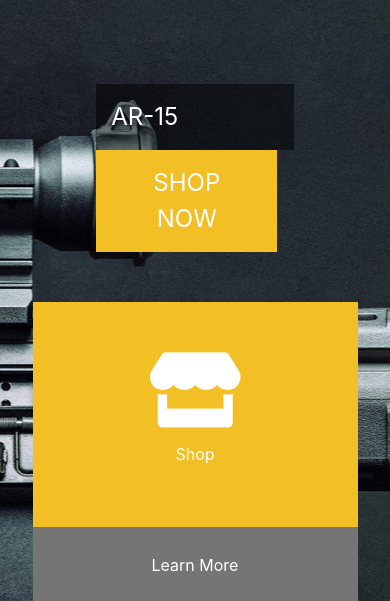
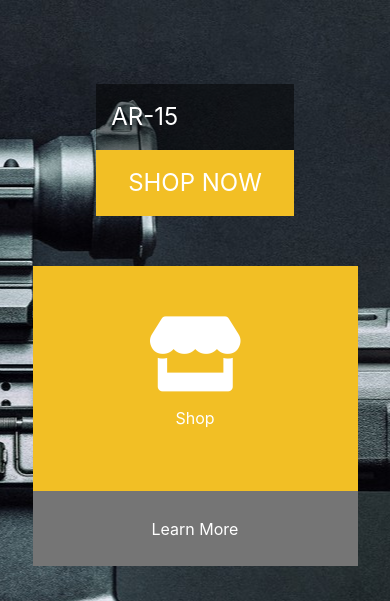
Before and after one commit to bengray/archangel-armory, a PHP site: page / in a window 390 px wide. Shown: the part 91-692 px from the top of the page. Run offline with PHP 8.4, Linux system fonts and the light colour scheme; some libraries are stand-ins or nearby versions.

Commit message:
fixes in ipad res

```diff
--- a/css/style.css
+++ b/css/style.css
@@ -141,7 +141,7 @@ body {
     display: block;
 }
 
-@media (max-width: 767px) {
+@media (max-width: 1024px) {
     .index-cta .button {
         font-size: 24px;
     }
--- a/index.php
+++ b/index.php
@@ -12,10 +12,10 @@
     <div class="container-fluid index-container">
       <div class="top-row row justify-content-center">
         <div class="index-cta col-7">
-          <div class="description col-12 col-sm-5">
+          <div class="description col-12 col-lg-5">
             AR-15
           </div>
-          <a class="button col-11 col-sm-4" href="store">
+          <a class="button col-12 col-lg-4" href="store">
             SHOP NOW
           </a>
         </div>
```
